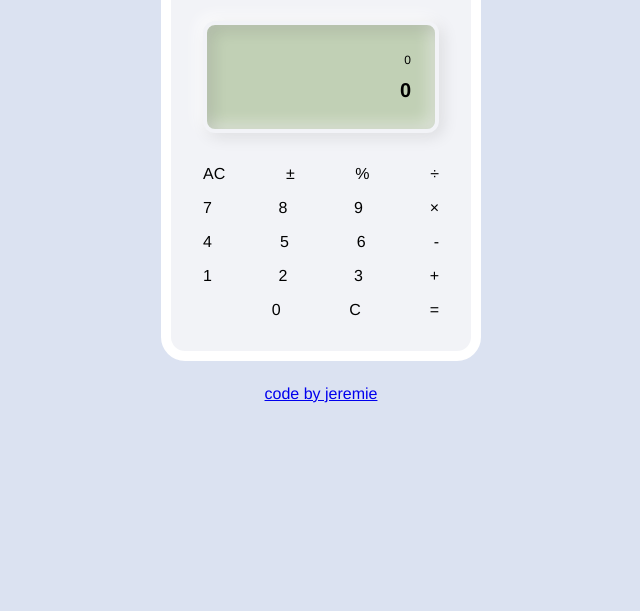
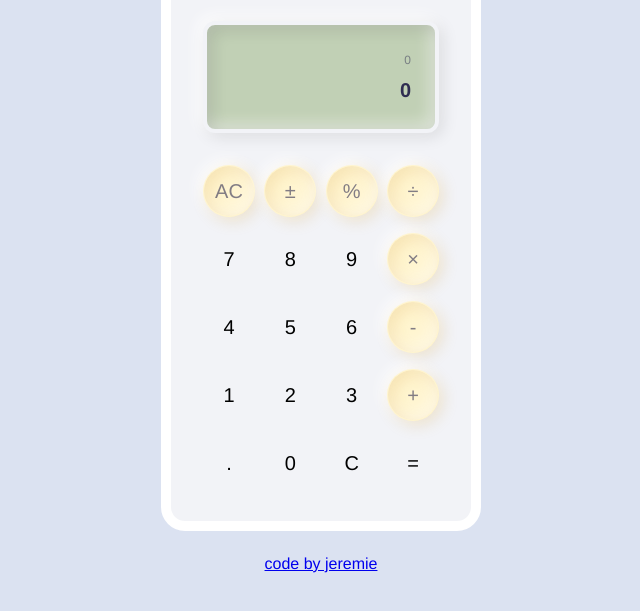
Before and after one commit to Jeremie-R/Calculator, a plain HTML site: page index.html in a window 1280 px wide. Shown: the part 141-752 px from the top of the page, without its empty margins (319-959 px from the left). Drawn offline with Linux system fonts and the light colour scheme; files whose address does not match are found by name; a web font is replaced by a local one.

Commit message:
added focus keyboard and css for active buttpn

```diff
--- a/index.html
+++ b/index.html
@@ -33,38 +33,38 @@
         <div class="keypad">
 
             <div class="row">
-                <div class="key, action" id="cancel">AC</div>
-                <div class="key, action" id="sign">±</div>
-                <div class="key, action" id="percent">%</div>
-                <div class="key, action" id="divide">÷</div>
+                <div class="key action" id="cancel" tabindex="0">AC</div>
+                <div class="key action" id="sign" tabindex="0">±</div>
+                <div class="key action" id="percent" tabindex="0">%</div>
+                <div class="key action" id="divide" tabindex="0">÷</div>
             </div>
 
             <div class="row">
-                <div class="key, number" id="">7</div>
-                <div class="key, number" id="">8</div>
-                <div class="key, number" id="">9</div>
-                <div class="key, action" id="multiply">×</div>
+                <div class="key number" id="7" tabindex="0">7</div>
+                <div class="key number" id="8" tabindex="0">8</div>
+                <div class="key number" id="9" tabindex="0">9</div>
+                <div class="key action" id="multiply" tabindex="0">×</div>
             </div>
 
             <div class="row">
-                <div class="key, number" id="4">4</div>
-                <div class="key, number" id="5">5</div>
-                <div class="key, number" id="6">6</div>
-                <div class="key, action" id="substract">-</div>
+                <div class="key number" id="4" tabindex="0">4</div>
+                <div class="key number" id="5" tabindex="0">5</div>
+                <div class="key number" id="6" tabindex="0">6</div>
+                <div class="key action" id="substract" tabindex="0">-</div>
             </div>
 
             <div class="row">
-                <div class="key, number" id="1">1</div>
-                <div class="key, number" id="2">2</div>
-                <div class="key, number" id="3">3</div>
-                <div class="key, action" id="add">+</div>
+                <div class="key number" id="1" tabindex="0">1</div>
+                <div class="key number" id="2" tabindex="0">2</div>
+                <div class="key number" id="3" tabindex="0">3</div>
+                <div class="key action" id="add" tabindex="0">+</div>
             </div>
 
             <div class="row">
-                <div class="key, number" id="dot"></div>
-                <div class="key, number" id="0">0</div>
-                <div class="key, number" id="back">C</div>
-                <div class="key, equal" id="equal">=</div>
+                <div class="key number" id="dot" tabindex="0">.</div>
+                <div class="key number" id="0" tabindex="0">0</div>
+                <div class="key number" id="back" tabindex="0">C</div>
+                <div class="key equal" id="equal" tabindex="0">=</div>
             </div>
 
 
--- a/styles/light.css
+++ b/styles/light.css
@@ -14,3 +14,40 @@ body {
     background: #C1D0B5;
     box-shadow: 4px 4px 16px 0px rgba(0, 0, 0, 0.10), -4px -4px 16px 0px #FFF, 4px 4px 16px 0px rgba(0, 0, 0, 0.15) inset, -4px -4px 16px 0px rgba(255, 255, 255, 0.60) inset;
 }
+
+#previousInput {
+    color: rgba(47, 45, 81, 0.50);
+}
+
+#result {
+    color: #2F2D51;
+}
+
+.action {
+    color: rgba(47, 45, 81, 0.60);
+    border: 1px solid rgba(255, 245, 208, 0.50);
+    background: #FFF5D0;
+    box-shadow: 4px 4px 16px 0px rgba(209, 149, 31, 0.20), -4px -4px 16px 0px #FFF, 4px 4px 16px 0px rgba(209, 149, 31, 0.20) inset, -4px -4px 16px 0px rgba(255, 255, 255, 0.60) inset;
+}
+
+.action:hover {
+    color: #2F2D51;
+    border: 1px solid #FFF;
+    background: #FFF5D0;
+    box-shadow: 4px 4px 16px 0px rgba(209, 149, 31, 0.20) inset, -4px -4px 16px 0px rgba(255, 255, 255, 0.60) inset, 4px 4px 16px 0px rgba(209, 149, 31, 0.20), -4px -4px 16px 0px #FFF;
+}
+
+.action:focus-visible {
+    outline: none !important;
+    color: #2F2D51;
+    border: 3px solid #2F2D51;
+    background: #FFF5D0;
+    box-shadow: 4px 4px 16px 0px rgba(209, 149, 31, 0.20) inset, -4px -4px 16px 0px rgba(255, 255, 255, 0.60) inset, 4px 4px 16px 0px rgba(209, 149, 31, 0.20), -4px -4px 16px 0px #FFF;
+}
+
+.action:active {
+    color: #2F2D51;
+    border: 1px solid #FFF;
+    background: #FFF5D0;
+    box-shadow: 4px 4px 20px 0px rgba(209, 149, 31, 0.40) inset, -4px -4px 16px 0px rgba(255, 255, 255, 0.20) inset;
+}
--- a/styles/styles.css
+++ b/styles/styles.css
@@ -76,4 +76,11 @@ body {
     width: 3.25rem;
     height: 3.25rem;
     border-radius: 100%;
+    font-size: 1.25rem;
+    font-weight: 500;
+    display: flex;
+    align-items: center;
+    justify-content: center;
+    border-radius: 100%;
+    cursor: pointer;
 }
```
